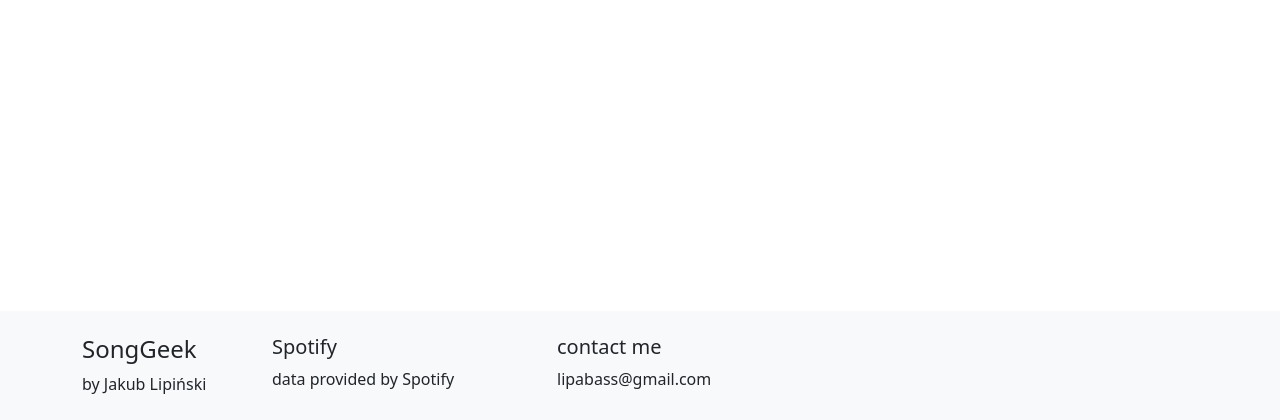
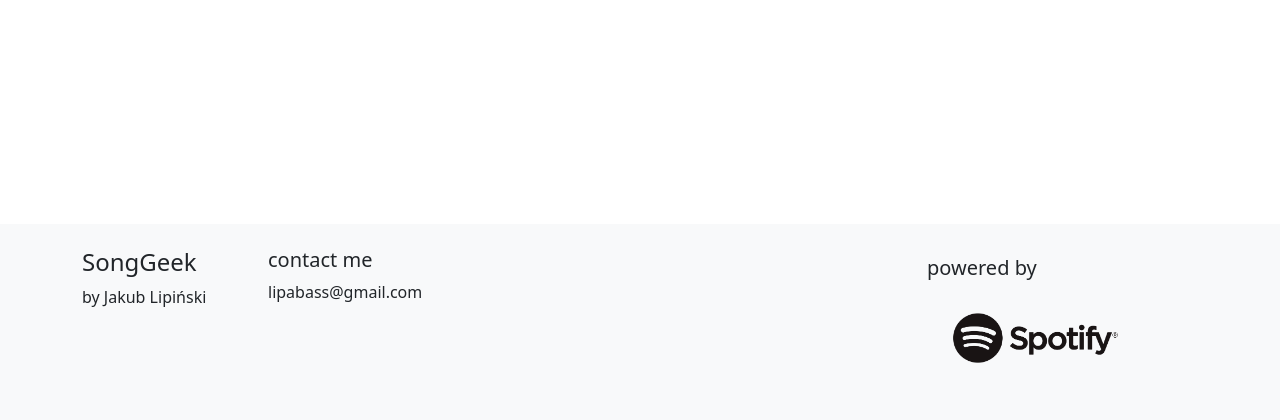
Before and after one commit to lipalipinski/SongGeek2, a Flask app: template app/templates/quiz.html in a window 1280 px wide. Shown: the part 380-800 px from the top of the page. Run offline with Flask 2, Linux system fonts and the light colour scheme; the template is opened without the code that fills it, so the values that code supplies are empty.

Commit message:
footer spotify logo

```diff
--- a/app/static/styles.css
+++ b/app/static/styles.css
@@ -1,5 +1,9 @@
 body{
     min-height: 100vh;
+}
+#spotify-logo{
+    height: 50px;
+    margin: 25px;
 }
 .usr-img {
     width: 30px;
--- a/app/templates/layout.html
+++ b/app/templates/layout.html
@@ -103,18 +103,22 @@
 
     <footer class="py-4 mt-4 bg-light">
         <div class="container">
-            <div class="row">
+            <div class="d-flex">
                 <div class="col col-6 col-sm-4 col-md-2">
                     <h4>SongGeek</h4>
                     <span>by Jakub Lipiński</span>
                 </div>
-                <div class="col col-6 col-sm-4 col-md-3">
-                    <h5>Spotify</h5>
-                    <span>data provided by Spotify</span>
-                </div>
-                <div class="col col-6 col-sm-4 col-md-3">
+
+                <div class="col col-6 col-sm-4 col-md-2">
                     <h5>contact me</h5>
                     <span>lipabass@gmail.com</span>
+                </div>
+
+                <div class="p-2 col col-6 col-sm-4 col-md-3 ms-auto">
+                    <h5>powered by</h5>
+                    <a href="https://spotify.com/" target="_blank" noopener noreferer>
+                        <img id="spotify-logo" src="{{ url_for('static', filename='img/Spotify_Logo_RGB_Black.png')}}" alt="">
+                    </a>
                 </div>
             </div>
         </div>
```
Also changed, not shown: app/static/img/Spotify_Logo.png (added), app/static/img/Spotify_Logo_RGB_Black.png (added), 1 other file.
